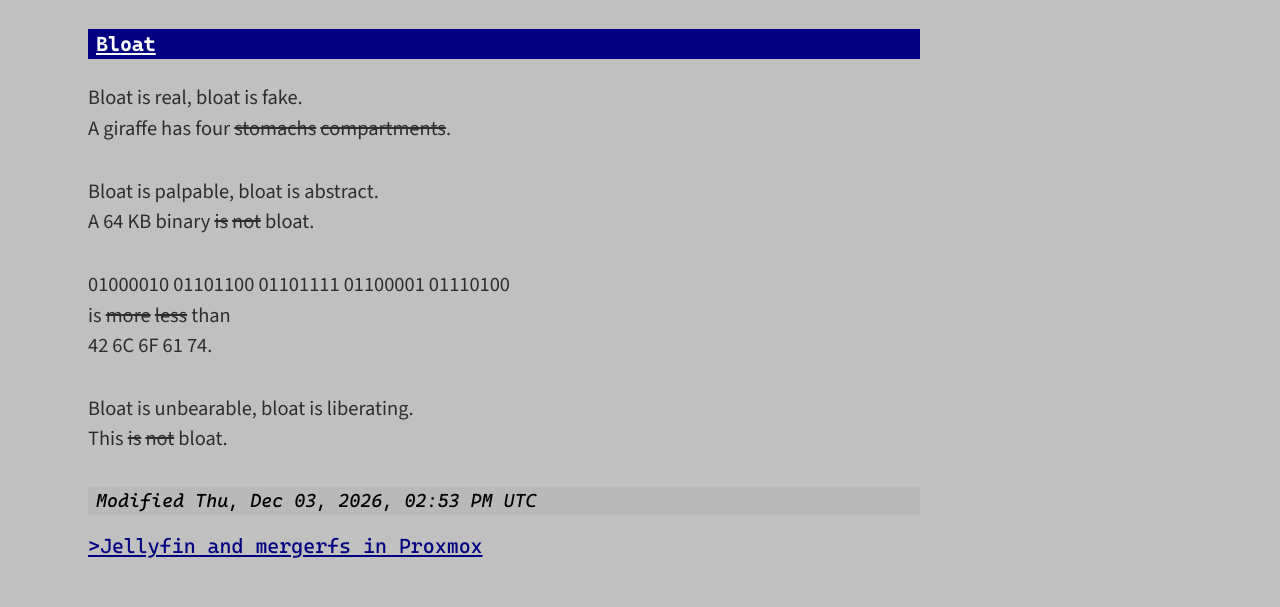
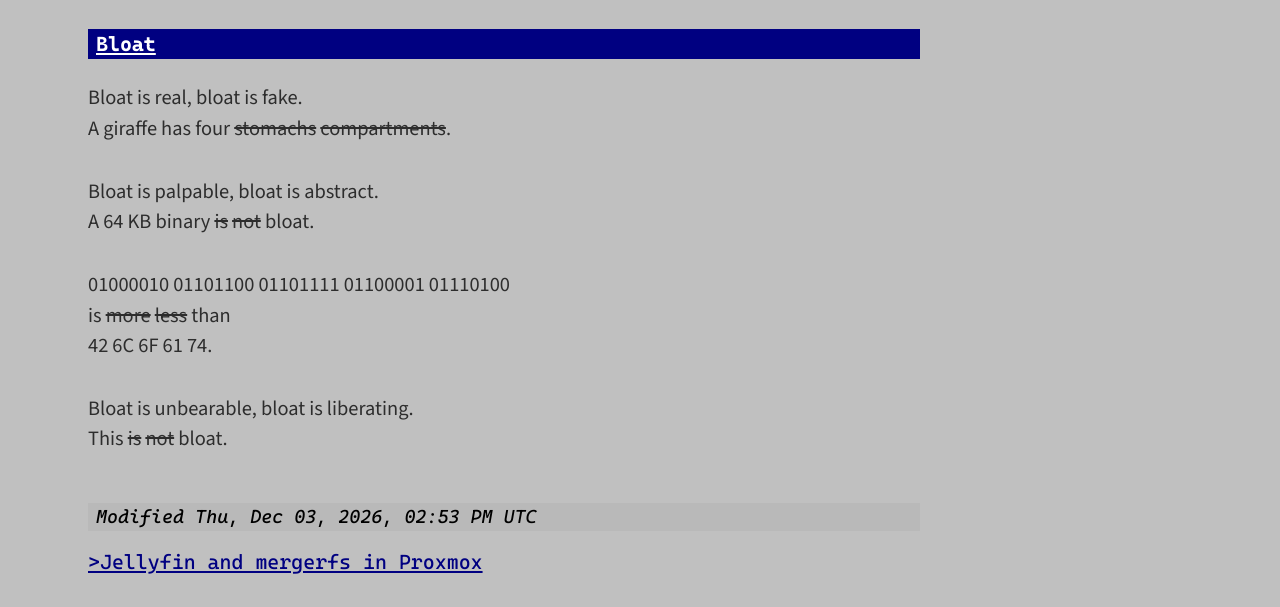
Before and after one commit to GeneMarks/gene-personal-site, an Eleventy site: page src/blog/2025-11-18-a-poem-on-software-bloat.md in a window 1280 px wide. Shown: the part 193-800 px from the top of the page. Built offline with nearby package versions, Linux system fonts and the light colour scheme; Eleventy itself is replaced by a stand-in of ours; files that its build step writes are made by us from their sources.

Commit message:
Add top margin to modified datetime

```diff
--- a/src/_includes/layouts/post.html
+++ b/src/_includes/layouts/post.html
@@ -12,7 +12,7 @@ layout: layouts/default.html
         {{ content | safe }}
     </div>
 
-    <div class="px-2 font-secondary text-sub text-postdatetext bg-postdatebg italic">Modified {{ modified | formatDetailedDateTime }}</div>
+    <div class="mt-12 px-2 font-secondary text-sub text-postdatetext bg-postdatebg italic">Modified {{ modified | formatDetailedDateTime }}</div>
 </article>
 
 {% set posts = collections.post %}
```
